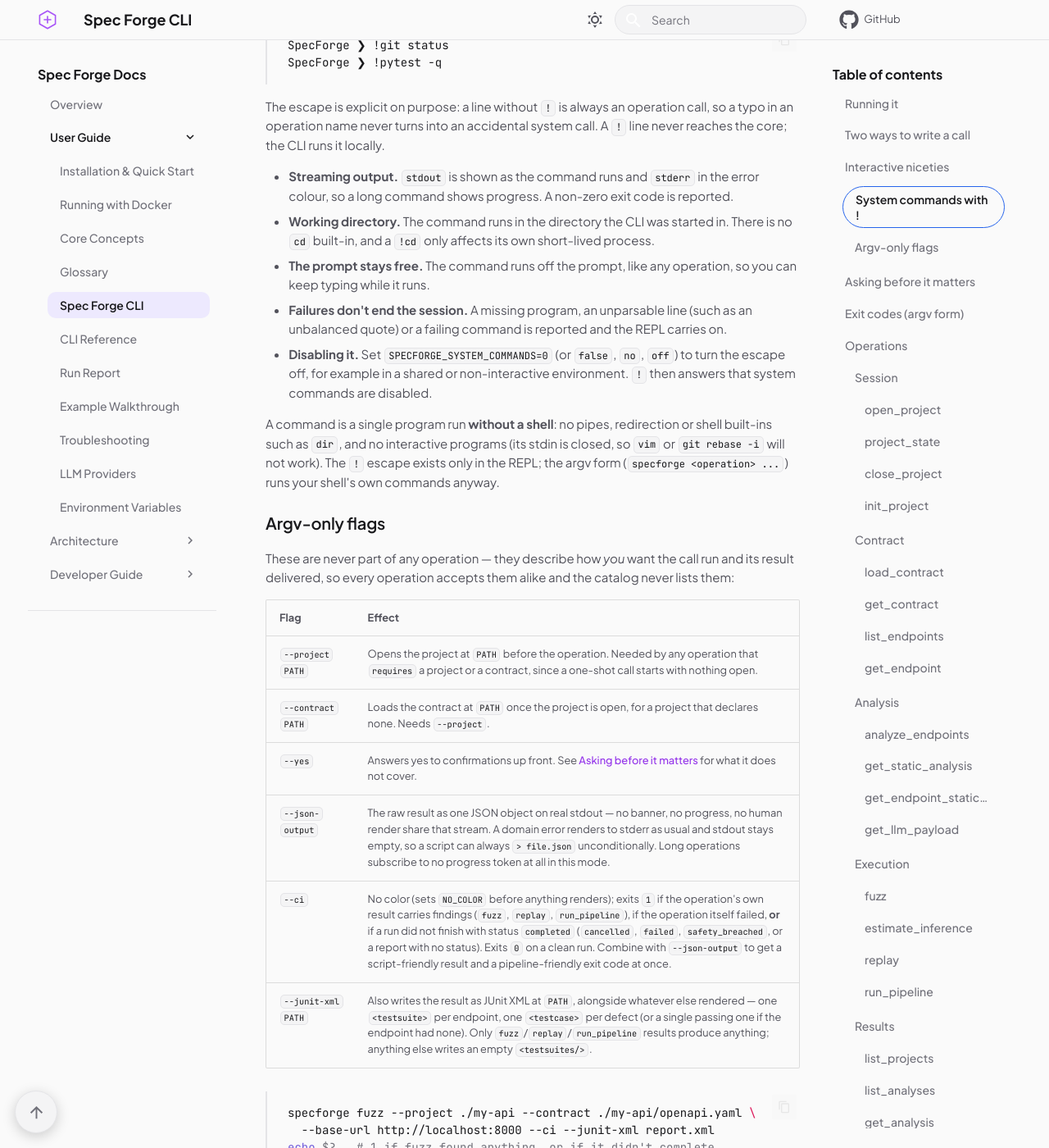
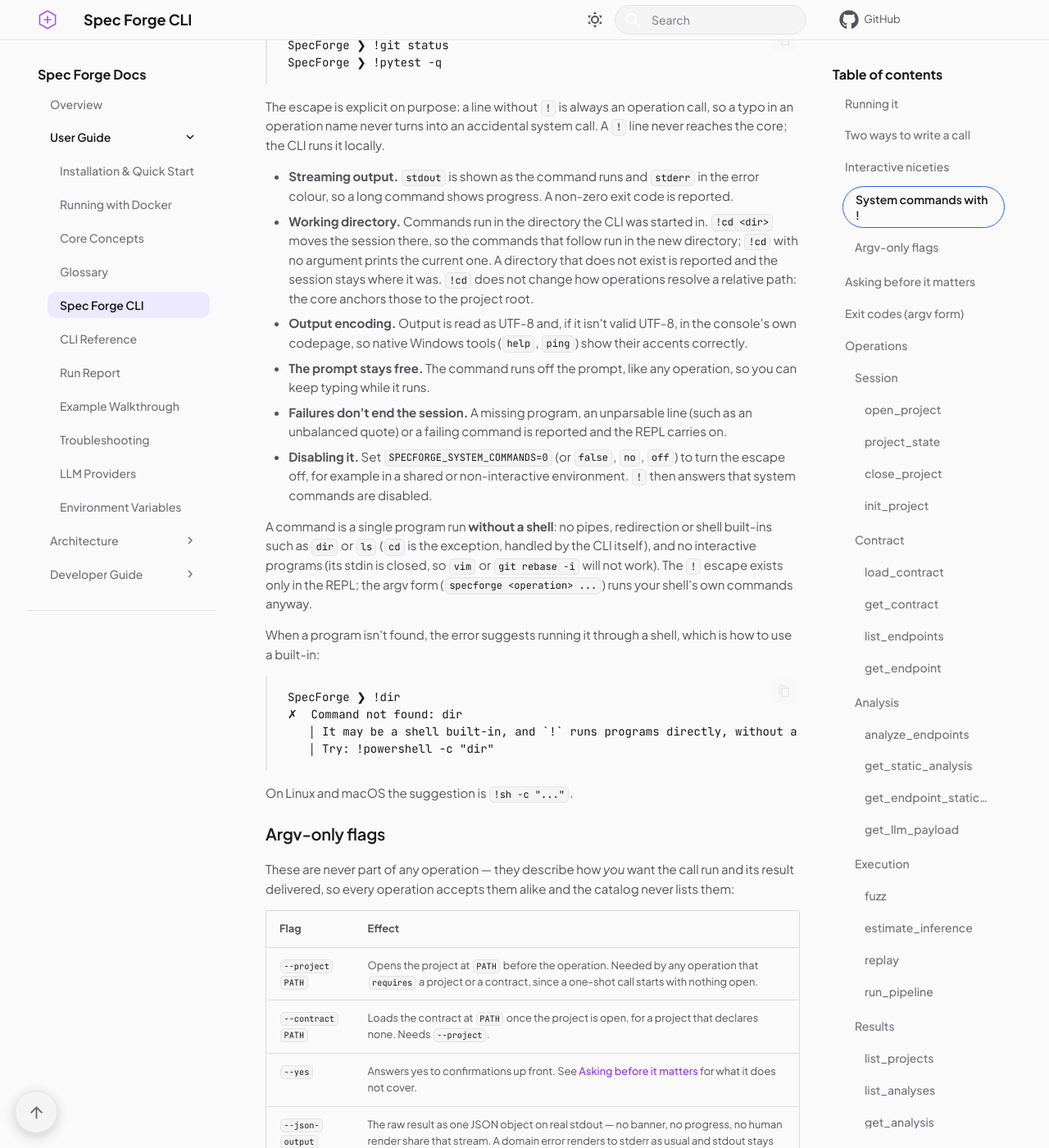
Before and after one commit to Spec-Forge-Testing/specforge-docs, an MkDocs documentation site: the page built from docs/user-guide/specforge-cli.md, in a window 1280 px wide and 1400 px high, scrolled down 2651 px. Shown: the whole window at 82% size. Built offline with MkDocs 1.6.1 and Material for MkDocs 9.7.7, drawn with Linux system fonts in a browser that asks for light colours; comment, search, counter and statistics services are not loaded.

Commit message:
docs(cli): document !cd and built-in hint

````diff
--- a/docs/user-guide/specforge-cli.md
+++ b/docs/user-guide/specforge-cli.md
@@ -128,8 +128,14 @@ line never reaches the core; the CLI runs it locally.
 
 - **Streaming output.** `stdout` is shown as the command runs and `stderr` in the
   error colour, so a long command shows progress. A non-zero exit code is reported.
-- **Working directory.** The command runs in the directory the CLI was started in.
-  There is no `cd` built-in, and a `!cd` only affects its own short-lived process.
+- **Working directory.** Commands run in the directory the CLI was started in. `!cd
+  <dir>` moves the session there, so the commands that follow run in the new
+  directory; `!cd` with no argument prints the current one. A directory that does
+  not exist is reported and the session stays where it was. `!cd` does not change how
+  operations resolve a relative path: the core anchors those to the project root.
+- **Output encoding.** Output is read as UTF-8 and, if it isn't valid UTF-8, in the
+  console's own codepage, so native Windows tools (`help`, `ping`) show their accents
+  correctly.
 - **The prompt stays free.** The command runs off the prompt, like any operation,
   so you can keep typing while it runs.
 - **Failures don't end the session.** A missing program, an unparsable line (such
@@ -139,9 +145,22 @@ line never reaches the core; the CLI runs it locally.
   `!` then answers that system commands are disabled.
 
 A command is a single program run **without a shell**: no pipes, redirection or
-shell built-ins such as `dir`, and no interactive programs (its stdin is closed, so
+shell built-ins such as `dir` or `ls` (`cd` is the exception, handled by the CLI
+itself), and no interactive programs (its stdin is closed, so
 `vim` or `git rebase -i` will not work). The `!` escape exists only in the REPL; the
 argv form (`specforge <operation> ...`) runs your shell's own commands anyway.
+
+When a program isn't found, the error suggests running it through a shell, which is
+how to use a built-in:
+
+```text
+SpecForge ❯ !dir
+✗  Command not found: dir
+   │ It may be a shell built-in, and `!` runs programs directly, without a shell.
+   │ Try: !powershell -c "dir"
+```
+
+On Linux and macOS the suggestion is `!sh -c "..."`.
 
 ### Argv-only flags
 
````
